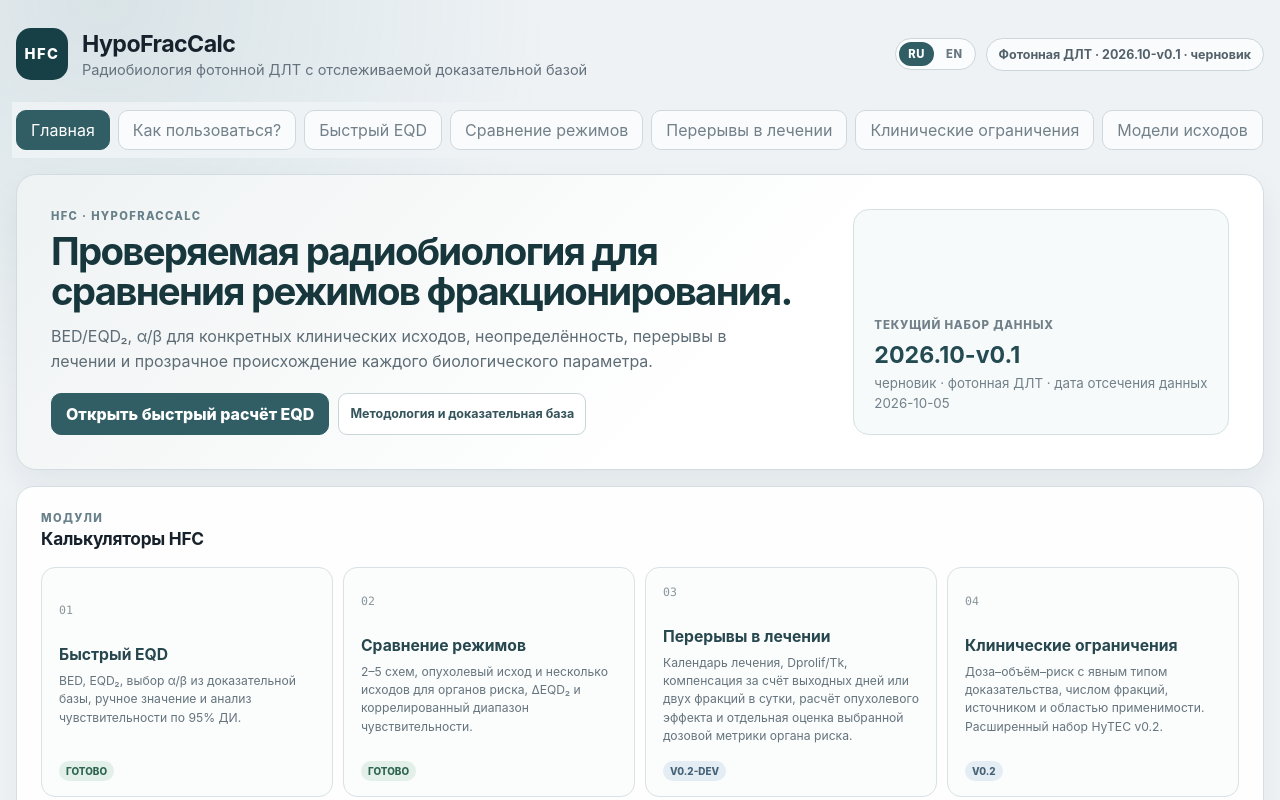
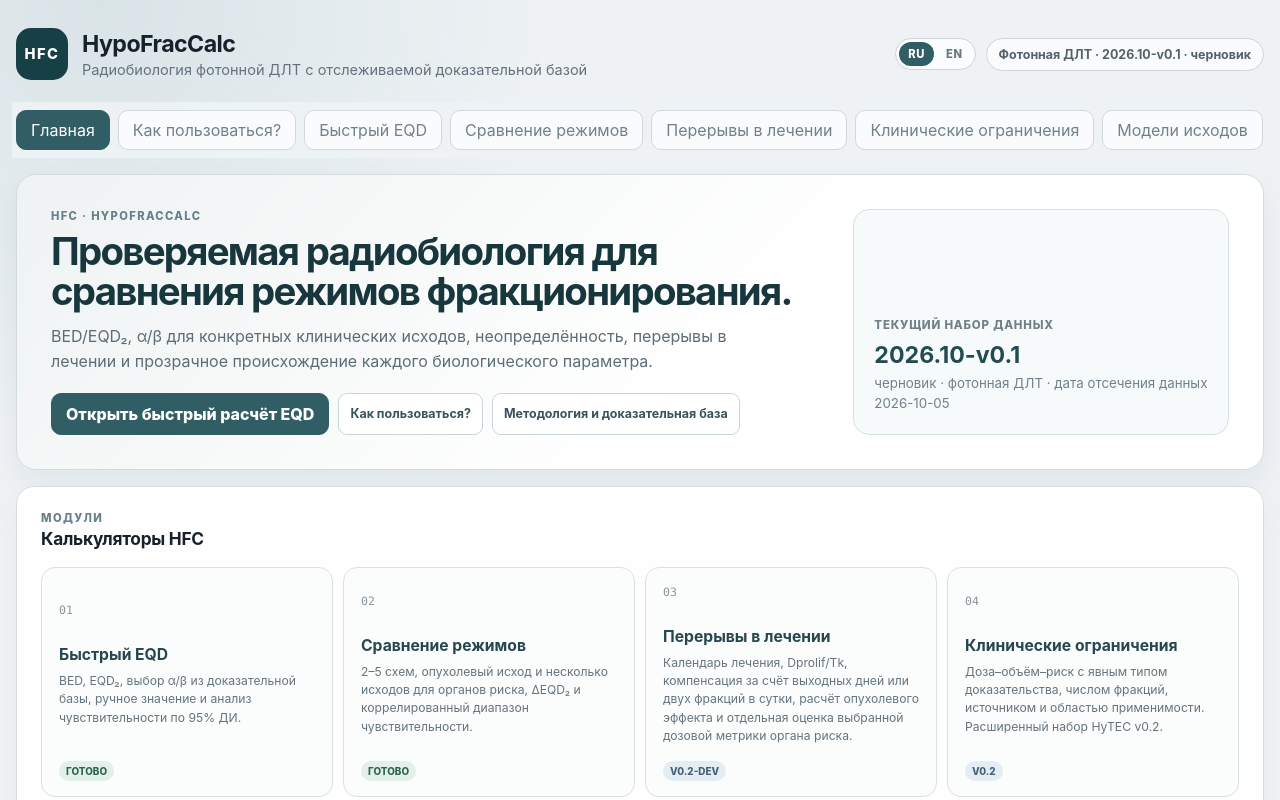
Before and after one commit to mesava/HFC-HypoFracCalc-, a React (Vite) app: page / in a window 1280 px wide. Shown: the top 800 px of the page. Built offline with nearby package versions, Linux system fonts and the light colour scheme.

Commit message:
Expose usage guide from home page

```diff
--- a/src/ui/SiteHome.tsx
+++ b/src/ui/SiteHome.tsx
@@ -4,6 +4,7 @@ import type { Language } from "./labels.js";
 
 export type SitePage =
   | "home"
+  | "guide"
   | "quick"
   | "compare"
   | "gap"
@@ -47,6 +48,13 @@ export function SiteHome({
               onClick={() => onNavigate("quick")}
             >
               {tx(language, "Открыть быстрый расчёт EQD", "Open Quick EQD")}
+            </button>
+            <button
+              type="button"
+              className="secondary-button"
+              onClick={() => onNavigate("guide")}
+            >
+              {tx(language, "Как пользоваться?", "How to use")}
             </button>
             <button
               type="button"
```
